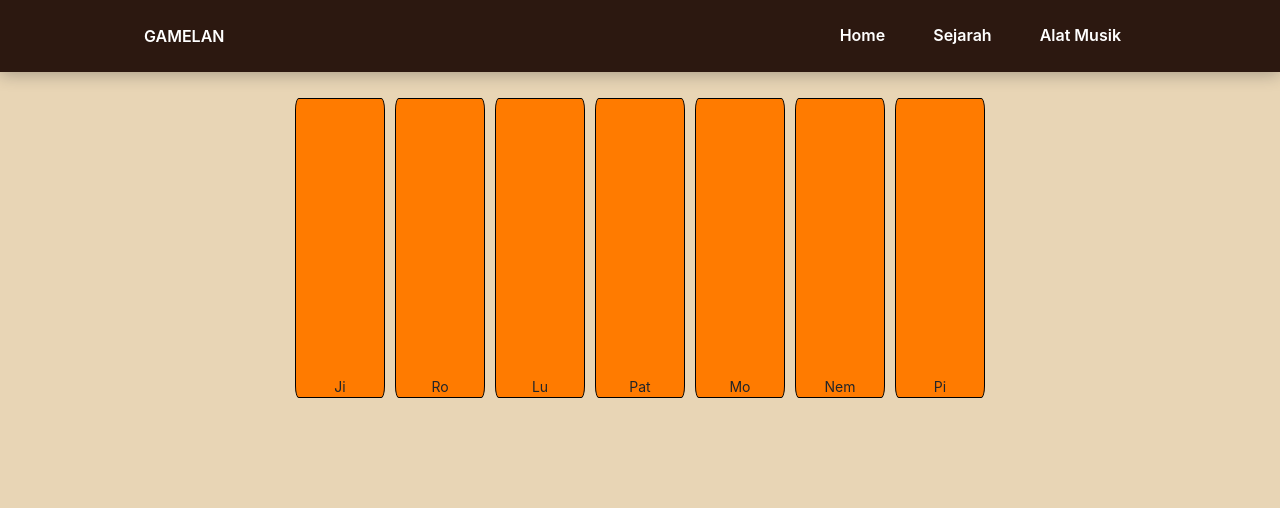
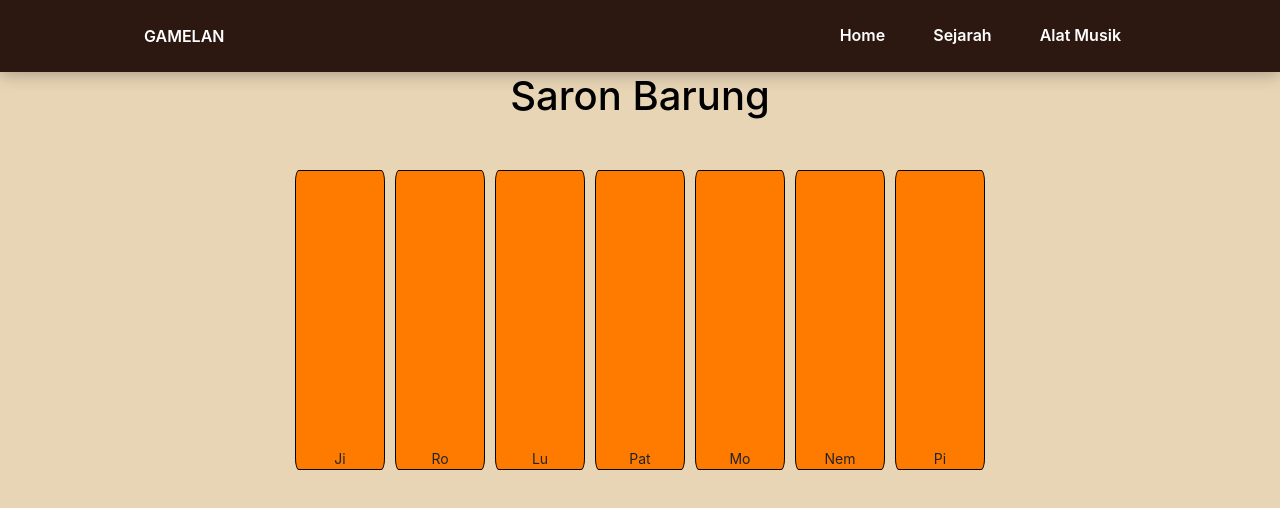
Before and after one commit to azzam255/web_project, a plain HTML site: page Saronb.html in a window 1280 px wide. Drawn offline with nearby package versions, Linux system fonts and the light colour scheme.

Commit message:
coba coba

```diff
--- a/Saronb.html
+++ b/Saronb.html
@@ -73,8 +73,8 @@
 
 
 
-
-<h1>Saron Barung</h1>
+<br><br><br>
+<div class="container6"><h1 style="color: black; display:flex; justify-content:center" >Saron Barung</h1></div>
     <div class="piano">
         <div class="key" data-note="1" data-key="1">Ji</div>
         <div class="key" data-note="2" data-key="2">Ro</div>
--- a/kenong/style.css
+++ b/kenong/style.css
@@ -1,4 +1,4 @@
-*{
+* {
   margin: 0;
   padding: 0;
 }
@@ -7,8 +7,8 @@ a:hover {
   color: rgb(255, 153, 0);
 }
 
-body{
-background-color:  #e8d5b5;
+body {
+  background-color: #e8d5b5;
 }
 
 @import url("https://fonts.googleapis.com/css2?family=Montserrat:wght@400;600&display=swap");
@@ -19,7 +19,7 @@ background-color:  #e8d5b5;
 
   /*========== Colors ==========*/
   /*Color mode HSL(hue, saturation, lightness)*/
---black-color:#2c1810;
+  --black-color: #2c1810;
   --black-color-light: #2c1810;
   --black-color-lighten: hsl(220, 20%, 18%);
   --white-color: #fff;
@@ -108,7 +108,7 @@ font-weight: var(--font-semi-bold);
 
 .nav__logo i {
   font-weight: initial;
-font-size: 3  .25rem;
+  font-size: 3 .25rem;
 }
 
 .nav__toggle {
@@ -150,9 +150,11 @@ opacity: 0;
     opacity: 0;
     transition: top .4s, opacity .3s;
   }
+
   .nav__menu::-webkit-scrollbar {
     width: 0;
   }
+
   .nav__list {
     background-color: var(--black-color);
     padding-top: 1rem;
@@ -186,6 +188,7 @@ pointer-events: initial;
   opacity: 0;
   transform: rotate(90deg);
 }
+
 .show-icon .nav__close {
   opacity: 1;
   transform: rotate(90deg);
@@ -235,7 +238,7 @@ transition: max-height .4s ease-out;
 
 /* Show dropdown menu & submenu */
 .dropdown__item:hover .dropdown__menu,
-.dropdown__subitem:hover > .dropdown__submenu {
+.dropdown__subitem:hover>.dropdown__submenu {
   max-height: 1000px;
   transition: max-height .4s ease-in;
 }
@@ -278,15 +281,18 @@ background-color: var(--black-color-lighten);
     justify-content: space-between;
     text-decoration: none;
   }
+
   .nav__toggle {
     display: none;
   }
+
   .nav__list {
     height: 100%;
     display: flex;
     -moz-column-gap: 3rem;
     column-gap: 3rem;
   }
+
   .nav__link {
     height: 80%;
     padding: 0;
@@ -294,6 +300,7 @@ background-color: var(--black-color-lighten);
     -moz-column-gap: .25rem;
     column-gap: .25rem;
   }
+
   .nav__link:hover {
     background-color: transparent;
     text-decoration: none;
@@ -346,7 +353,7 @@ background-color: var(--black-color-lighten);
   }
 
   /* Show dropdown submenu */
-.dropdown__subitem:hover > .dropdown__submenu {
+  .dropdown__subitem:hover>.dropdown__submenu {
     opacity: 1;
     top: 0;
     pointer-events: initial;
@@ -401,8 +408,14 @@ li .dropdown__link:hover {
   background: #555;
 }
 
+.container6 h1 {
+  justify-content: center;
+  align-items: center;
+  display: flex;
+  color:black
+}
 
-  h1{
+h1 {
   color: #ffffff;
 }
 
```
Also changed, not shown: Genderp.html (+2 -3 lines), Sarond.html (+2 -1 lines), kenong.html (+2 -1 lines). Lines whose indentation alone changed are shown as unchanged.
